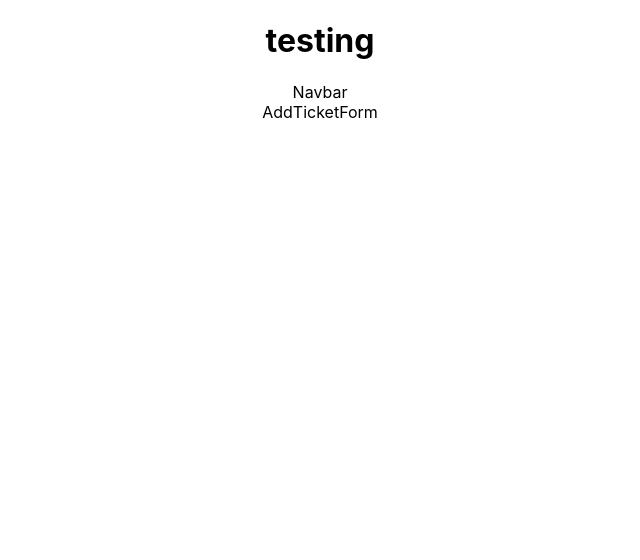
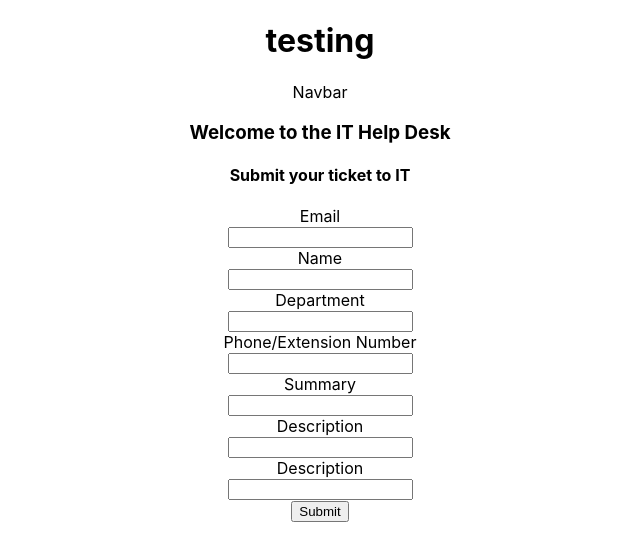
Before and after one commit to mbuguamary/Help_Desk-Application, a React (Create React App) app: page / in a window 1280 px wide. Shown: the top 560 px of the page, without its empty margins (320-960 px from the left). Built offline with nearby package versions, Linux system fonts and the light colour scheme.

Commit message:
added code to the file

```diff
--- a/src/Components/Helpdesk/AddTicketForm.js
+++ b/src/Components/Helpdesk/AddTicketForm.js
@@ -1,9 +1,117 @@
 import React from 'react'
+import { Form, Input, InputNumber } from 'antd';
+import { useState } from 'react';
+const layout = {
+  labelCol: {
+    span: 8,
+  },
+  wrapperCol: {
+    span: 16,
+  },
+};
 
+const validateMessages = {
+  required: '${label} is required!',
+
+  number: {
+    range: '${label} must be between ${min} and ${max}',
+  },
+};
 const AddTicketForm = () => {
+  const onFinish = (values) => {
+    console.log(values);
+  };
+  const [form] = Form.useForm();
+  const [formData,setFormData] = useState({});
+  const [ticket,setTicket] = useState({});
+  function handleChange(e){
+    setFormData({...FormData, [e.target.name]:[e.target.value]})
+  }
+
+  function handleSubmit(e){
+    //e.preventDefault();
+    console.log(e, " is the data")
+    fetch("/tickets",
+    {
+      method:'POST',
+      headers: {
+        "Content-Type": "application/json",
+        "accept":"application/json"
+      },
+      body: JSON.stringify(e)
+
+    })
+    .then(res => res.json())
+    .then (data => data
+      )
+      form.resetFields();
+
+
+  }
+
+
   return (
-    <div>AddTicketForm</div>
-  )
+    <div>
+      <h3>Welcome to the IT Help Desk</h3>
+      <h4>Submit your ticket to IT</h4>
+    <Form  form={form} {...layout} name="nest-messages" onFinish={handleSubmit} validateMessages={validateMessages} onSubmit={handleSubmit}>
+      <Form.Item
+        name="email"
+        label="Email"
+        rules={[
+          {
+            required: true,
+          },
+        ]}
+      >
+        <Input  onChange={handleChange} />
+      </Form.Item>
+      <Form.Item name="name" label="Name">
+        <Input  onChange={handleChange}/>
+      </Form.Item>
+      <Form.Item name="department" label="Department">
+        <Input  onChange={handleChange}/>
+      </Form.Item>
+      <Form.Item
+        name="phone ext"
+        label="Phone/Extension Number"
+        rules={[
+          {
+            required: true,
+          },
+        ]}
+
+      >
+        <Input  onChange={handleChange}/>
+      </Form.Item>
+
+      <Form.Item
+        name="summary"
+        label="Summary"
+        rules={[
+          {
+            required: true,
+          },
+        ]}
+      >
+        <Input  onChange={handleChange} />
+      </Form.Item>
+
+      <Form.Item name="description" label="Description">
+        <Input  onChange={handleChange}/>
+      </Form.Item>
+      <Form.Item name="description" label="Description">
+        <Input  onChange={handleChange}/>
+      </Form.Item>
+
+      <Form.Item wrapperCol={{ ...layout.wrapperCol, offset: 8 }}>
+        <button type="primary" htmlType="submit" >
+          Submit
+        </button>
+      </Form.Item>
+    </Form>
+    </div>
+  );
 }
 
 export default AddTicketForm
```
